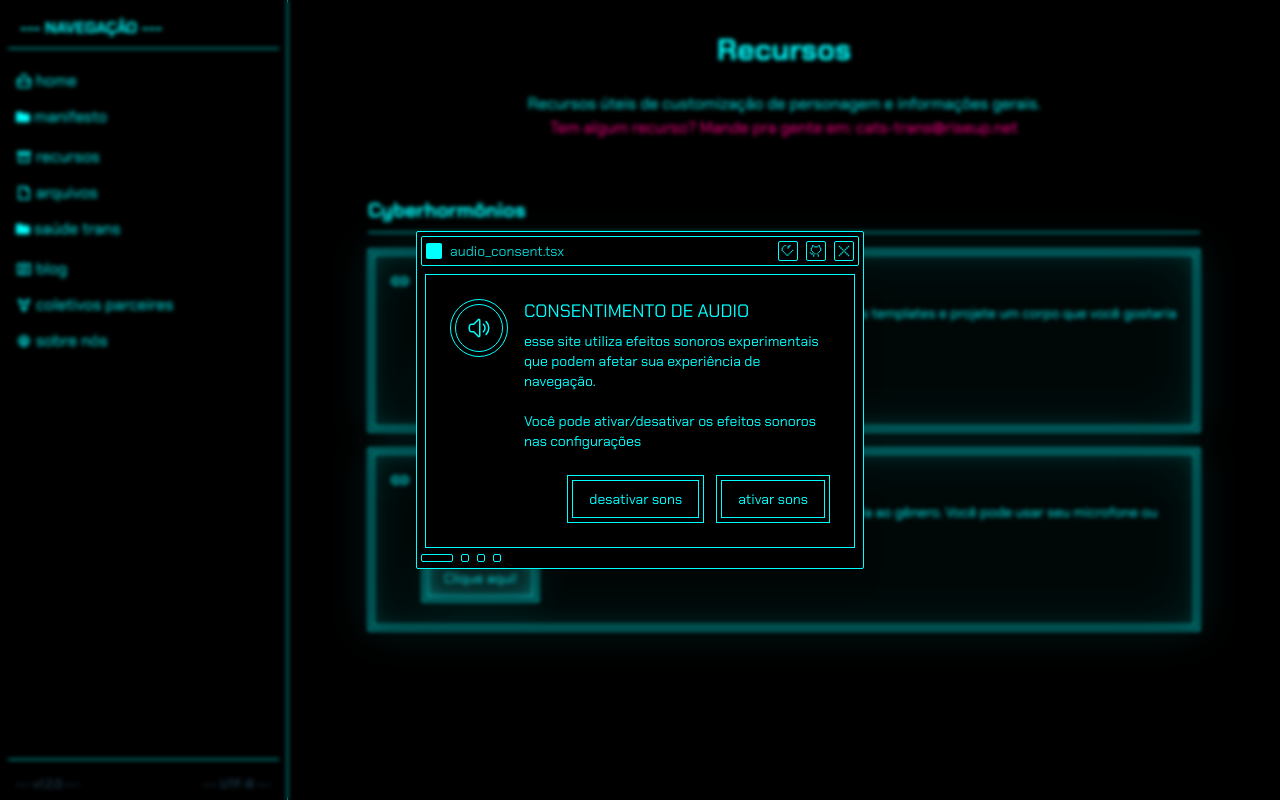
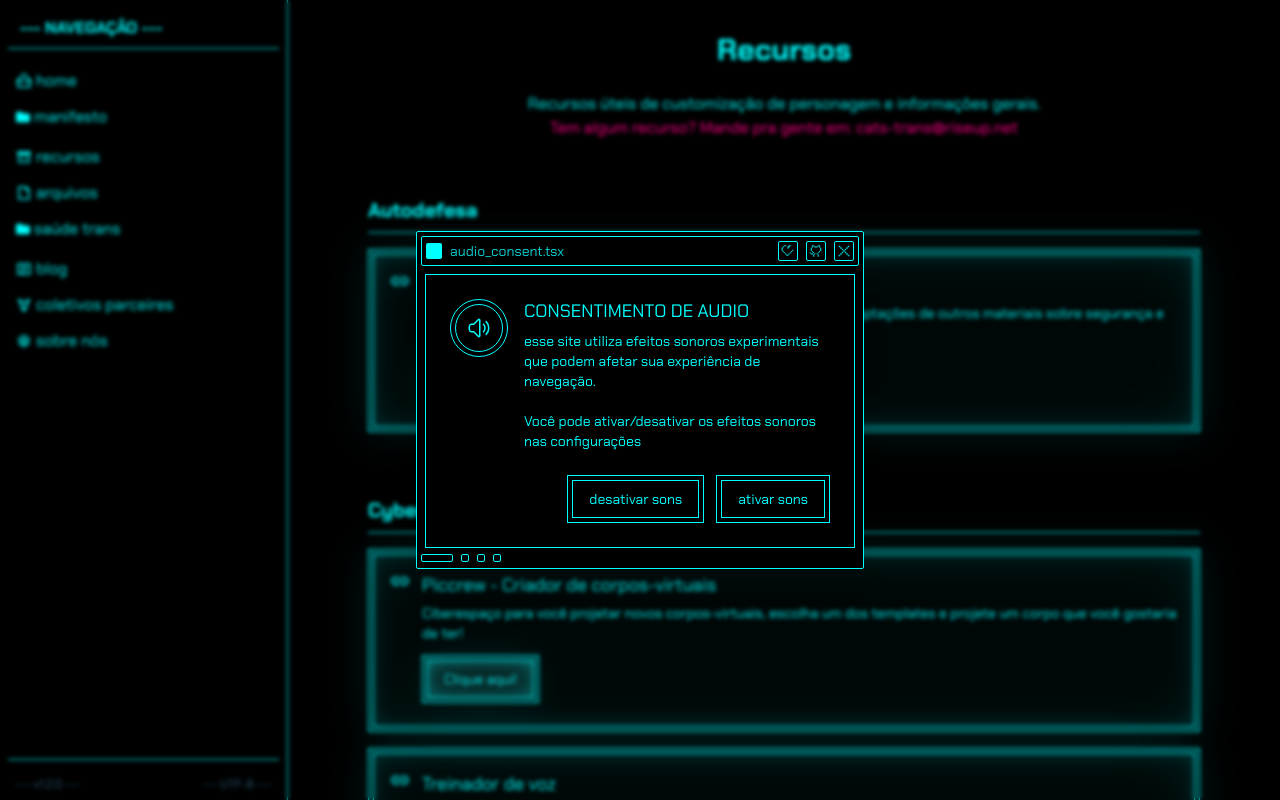
Before and after one commit to Coletivo-Anarquista-Trans/site, a Next.js app: page /recursos in a window 1280 px wide. Shown: the top 800 px of the page. Built offline with nearby package versions, Linux system fonts and the light colour scheme.

Commit message:
autodefesa

```diff
--- a/src/data/resources.ts
+++ b/src/data/resources.ts
@@ -17,9 +17,20 @@ export const resourcesByCategory: Record<string, CyberResource[]> = {
       title: 'Treinador de voz',
       type: 'link',
       url: 'https://acousticgender.space/',
-      description: 'Treinador de voz para acompanhar tom e ressonância da voz adequada ao gênero. Você pode usar seu microfone ou áudios gravados da sua voz.',
+      description: 'Treinador de voz para aompanhar tom e ressonância da voz adequada ao gênero. Você pode usar seu microfone ou áudios gravados da sua voz.',
       category: 'Treinamento de voz',
-      dateAdded: '2025-03-28',
+      dateAdded: '2025-09-22',
+    },
+  ],
+  Autodefesa: [
+    {
+      id: '3',
+      title: 'Autodefesa de bonecas',
+      type: 'link',
+      url: 'https://drive.google.com/file/d/1ZyyAD6fcIfidZa_v8ET3K9D76u8O67RS/view',
+      description: 'Esse guia contém formulações originais, assim como traduções e adaptações de outros materiais sobre segurança e autodefesa.',
+      category: 'Autodefesa',
+      dateAdded: '2025-09-22',
     },
   ]
 };
```
